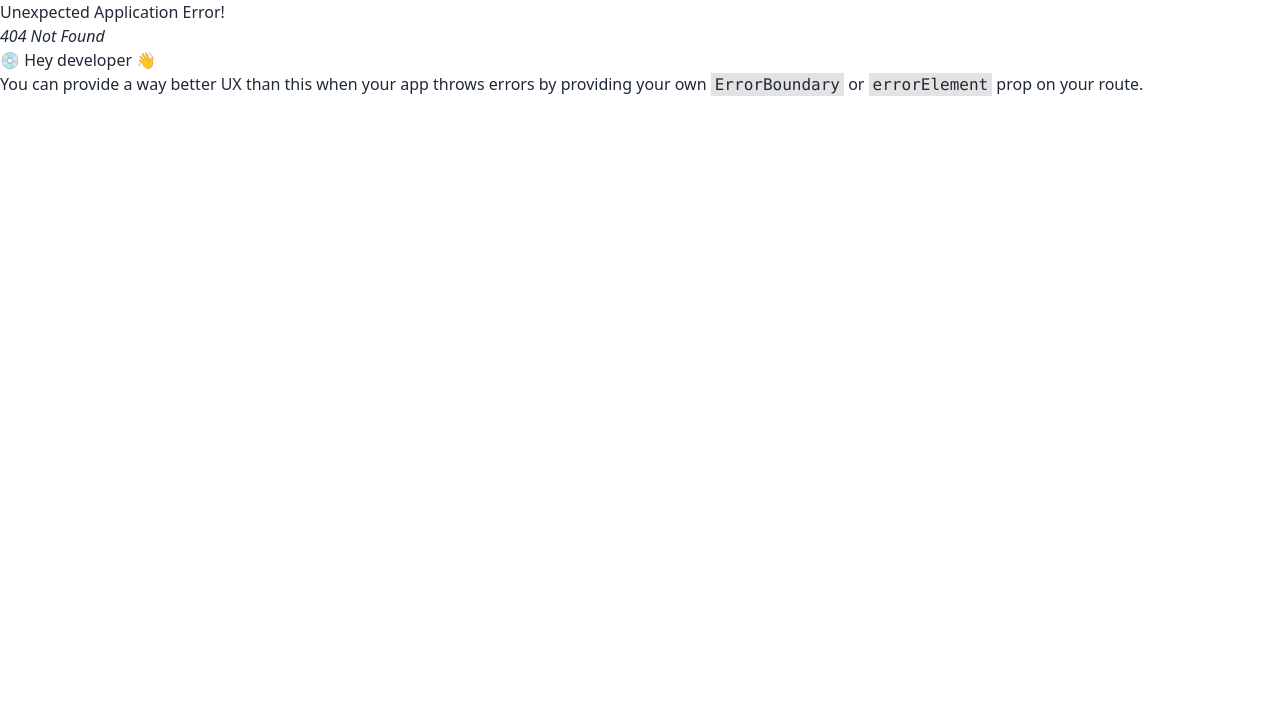
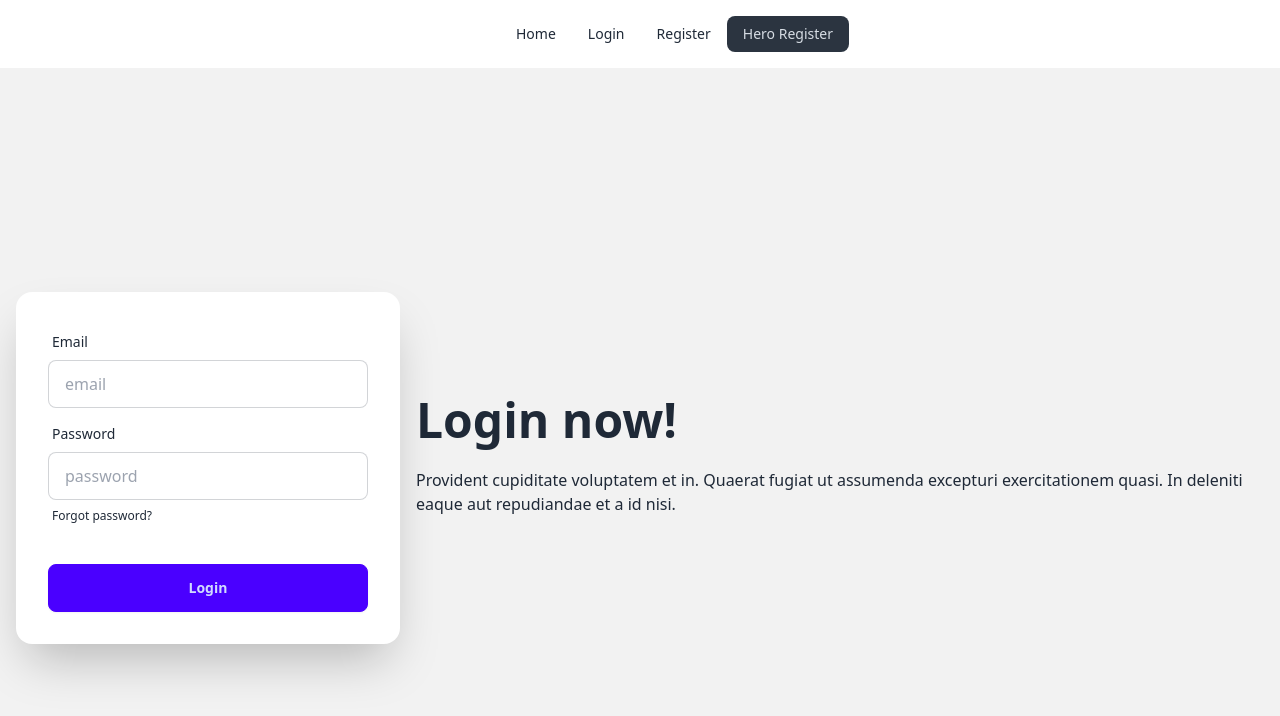
Before and after one commit to kamrulkoche/user-email-password-auth, a React (Vite) app: page /hero-register in a window 1280 px wide. Before the commit this address had no page. Shown: the top 716 px of the page. Built offline with nearby package versions, Linux system fonts and the light colour scheme.

Commit message:
handleRegister add

```diff
--- a/src/Header/Header.jsx
+++ b/src/Header/Header.jsx
@@ -12,6 +12,9 @@
       </li>
       <li>
         <NavLink to="/register">Register</NavLink>
+      </li>
+      <li>
+        <NavLink to="/hero-register">Hero Register</NavLink>
       </li>
     </>
   );
--- /dev/null
+++ b/src/HeroRegister/HeroRegister.jsx
@@ -0,0 +1,65 @@
+import React from "react";
+
+const HeroRegister = () => {
+  const handleRegister = (e) => {
+    e.preventDefault();
+    // console.log("form submitted");
+    const email = e.target.email.value;
+    const password = e.target.password.value;
+    console.log(email, password);
+  };
+  return (
+    <div>
+      <div className="hero bg-base-200 min-h-screen">
+        <div className="hero-content flex-col lg:flex-row-reverse">
+          <div className="text-center lg:text-left">
+            <h1 className="text-5xl font-bold">Login now!</h1>
+            <p className="py-6">
+              Provident cupiditate voluptatem et in. Quaerat fugiat ut assumenda
+              excepturi exercitationem quasi. In deleniti eaque aut repudiandae
+              et a id nisi.
+            </p>
+          </div>
+          <div className="card bg-base-100 w-full max-w-sm shrink-0 shadow-2xl">
+            <form className="card-body" onSubmit={handleRegister}>
+              <div className="form-control">
+                <label className="label">
+                  <span className="label-text">Email</span>
+                </label>
+                <input
+                  type="email"
+                  name="email"
+                  placeholder="email"
+                  className="input input-bordered"
+                  required
+                />
+              </div>
+              <div className="form-control">
+                <label className="label">
+                  <span className="label-text">Password</span>
+                </label>
+                <input
+                  type="password"
+                  name="password"
+                  placeholder="password"
+                  className="input input-bordered"
+                  required
+                />
+                <label className="label">
+                  <a href="#" className="label-text-alt link link-hover">
+                    Forgot password?
+                  </a>
+                </label>
+              </div>
+              <div className="form-control mt-6">
+                <button className="btn btn-primary">Login</button>
+              </div>
+            </form>
+          </div>
+        </div>
+      </div>
+    </div>
+  );
+};
+
+export default HeroRegister;
--- a/src/main.jsx
+++ b/src/main.jsx
@@ -7,6 +7,7 @@
 import Home from "./Home/Home.jsx";
 import Login from "./Login/Login.jsx";
 import Register from "./Register/Register.jsx";
+import HeroRegister from "./HeroRegister/HeroRegister.jsx";
 
 const router = createBrowserRouter([
   {
@@ -25,6 +26,10 @@
         path:'/register',
         element:<Register/>
       },
+      {
+        path:'/hero-register',
+        element:<HeroRegister/>
+      },
 
     ]
   },
```
